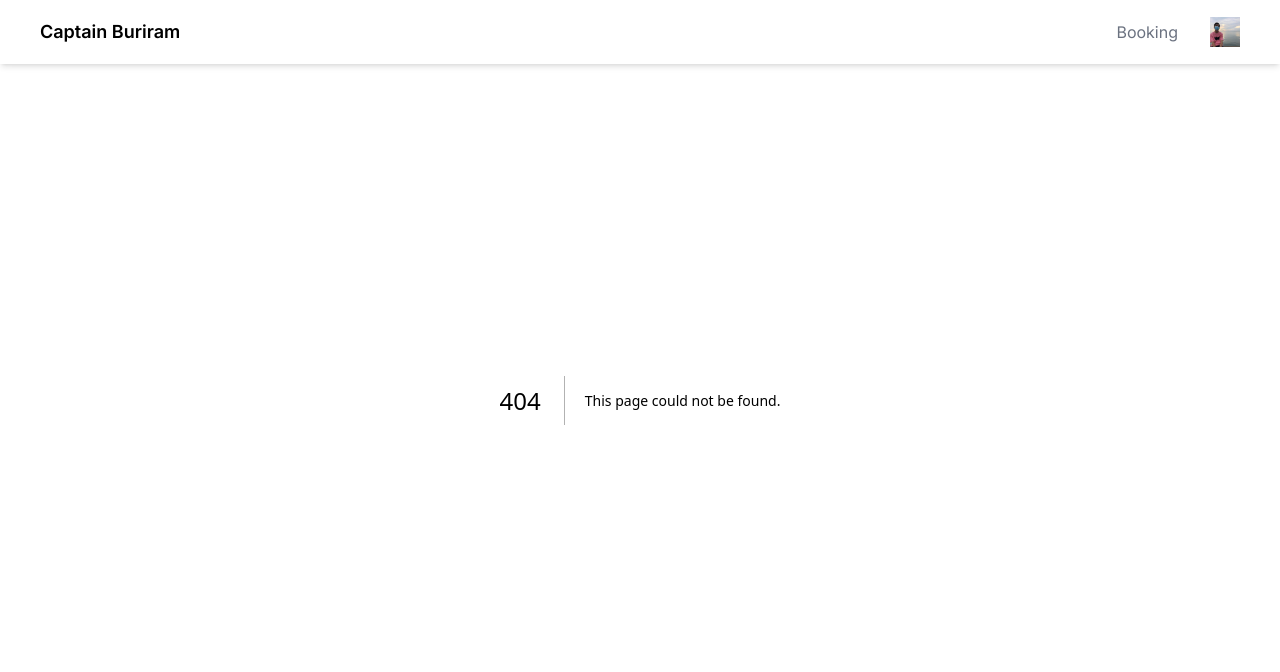
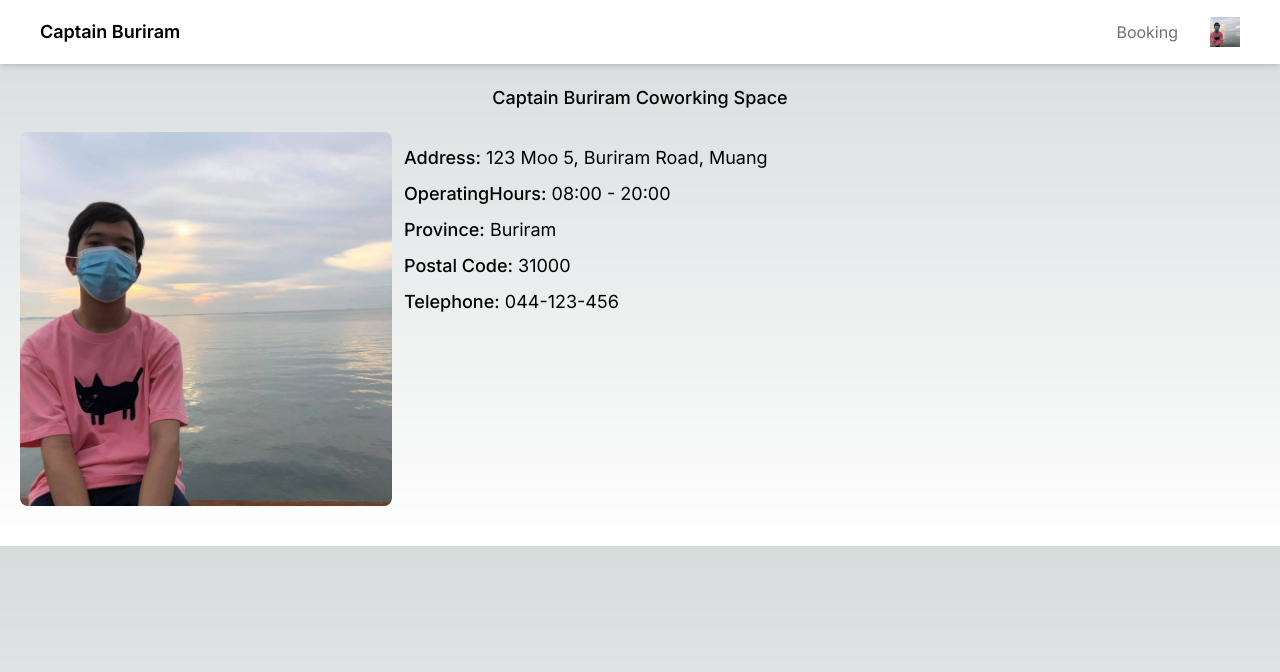
Before and after one commit to naphattar/CoworkingSpaceReservation, a Next.js app: page /coworkingspace/1 in a window 1280 px wide. Before the commit this address had no page. Shown: the top 672 px of the page. Built offline with nearby package versions, Linux system fonts and the light colour scheme.

Commit message:
[ADD} create coworkingspace with id page

```diff
--- /dev/null
+++ b/src/app/(coworkinginfo)/coworkingspace/[cwid]/page.tsx
@@ -0,0 +1,39 @@
+import { mockCoworkingSpace } from "@/constants/constant"
+import Image from "next/image"
+
+export default async function hospitalDetailPage({params} : {params : {cwid : string}}){
+    const coworkingspace : CoWorkingSpace = mockCoworkingSpace[parseInt(params.cwid)-1]
+
+    return (
+        <main className="text-center p-5">
+            <h1 className="text-lg font-medium">{coworkingspace.name}</h1>
+            <div className="flex flex-row my-5">
+                <Image
+                    src={coworkingspace.picture}
+                    alt={`hotel${params.cwid}`}
+                    width={0}
+                    height={0}
+                    sizes="100vw"
+                    className="rounded-lg w-[30%] bg-black"
+                />
+                <div className="text-left space-y-2 md:w-[70%] p-3">
+                    <p className="text-lg">
+                        <span className="font-medium">Address:</span> {coworkingspace.address}
+                    </p>
+                    <p className="text-lg">
+                        <span className="font-medium">OperatingHours:</span> {coworkingspace.operatingHours}
+                    </p>
+                    <p className="text-lg">
+                        <span className="font-medium">Province:</span> {coworkingspace.province}
+                    </p>
+                    <p className="text-lg">
+                        <span className="font-medium">Postal Code:</span> {coworkingspace.postalcode}
+                    </p>
+                    <p className="text-lg">
+                        <span className="font-medium">Telephone:</span> {coworkingspace.tel}
+                    </p>
+                </div>
+            </div>
+        </main>
+    )
+};
```
